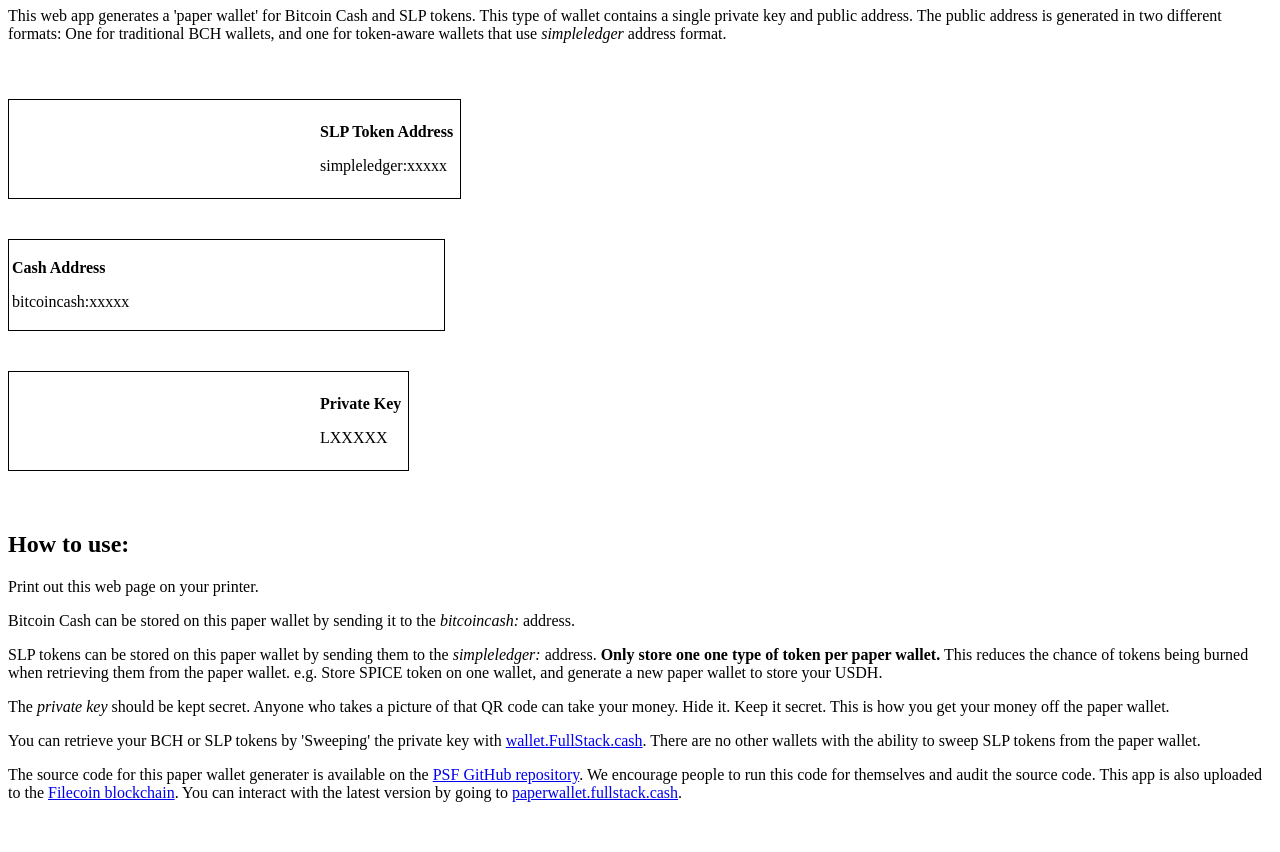
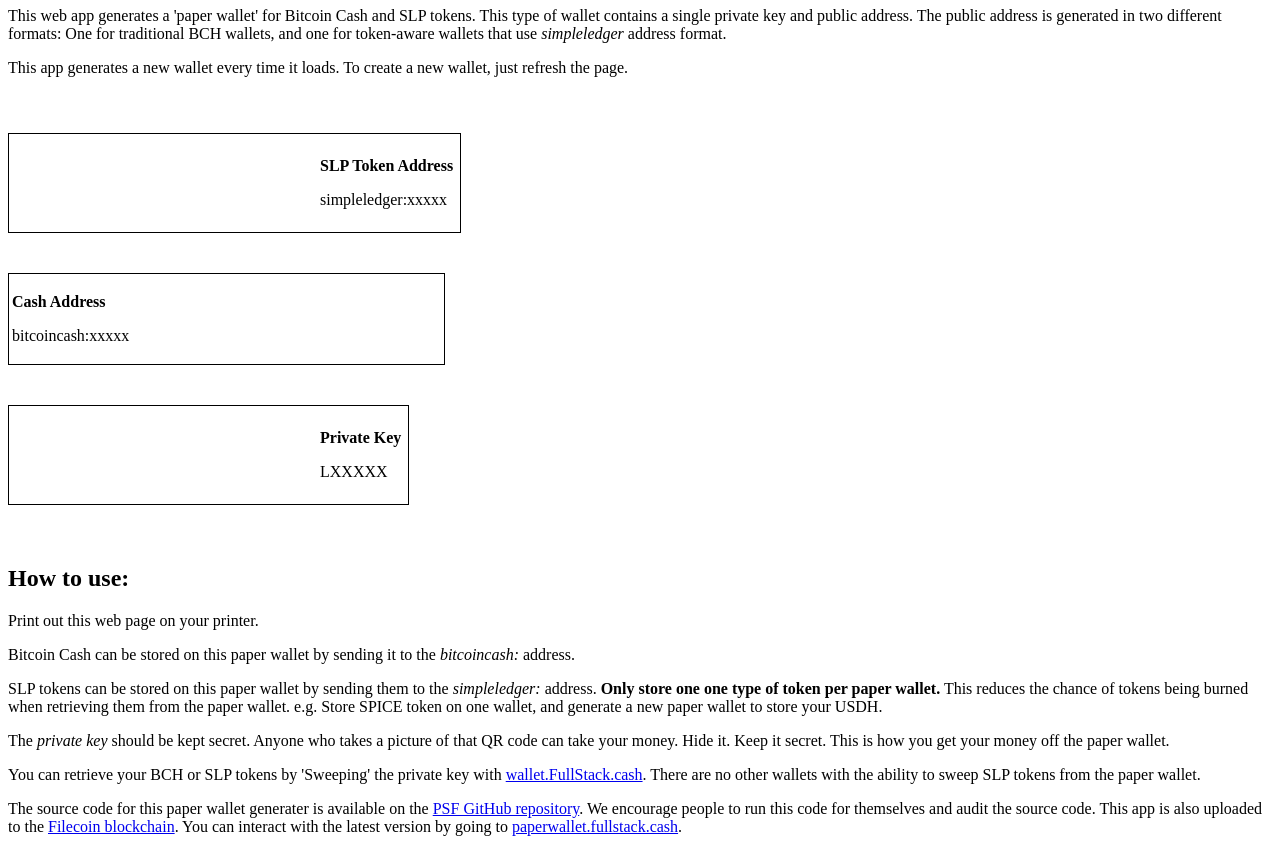
Before and after one commit to Permissionless-Software-Foundation/paper-wallet, a website: page paper-wallet/index.html in a window 1280 px wide. Shown: the part 73-925 px from the top of the page. Before the commit the page ends 891 px from the top, so only its background shows below. Drawn offline with Linux system fonts and the light colour scheme.

Commit message:
Pointing out the page refresh makes a new wallet

```diff
--- a/paper-wallet/index.html
+++ b/paper-wallet/index.html
@@ -23,6 +23,12 @@
       BCH wallets, and one for token-aware wallets that use <i>simpleledger</i>
       address format.
     </p>
+    <p>
+      This app generates a new wallet every time it loads. To create a new
+      wallet, just refresh the page.
+    </p>
+
+    <p></p>
   </body>
 
   <div style="padding: 20px;"></div>
```
